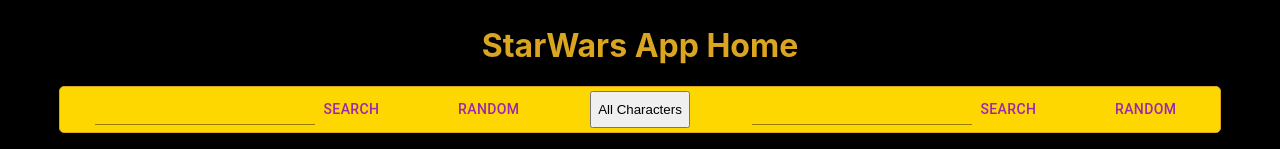
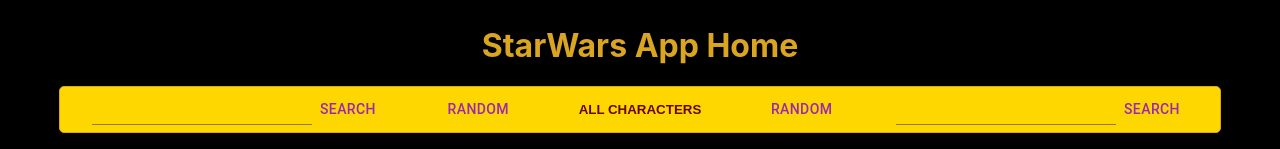
Before and after one commit to sangaray/StarWarsReactApp, a React (Create React App) app: page / in a window 1280 px wide. Shown: the top 149 px of the page. Built offline with nearby package versions, Linux system fonts and the light colour scheme; no server answers.

Commit message:
ültimo update

```diff
--- a/src/components/Cards.jsx
+++ b/src/components/Cards.jsx
@@ -1,7 +1,6 @@
 import React from "react";
 import Cardi from "./Cardi";
 import "./Cards.css";
-import Imagen from "../assets/StarWarsBattle.jpg";
 
 export default function Cards({ characters }) {
   const left = characters.cardLeft.name ? characters.cardLeft : null;
--- a/src/components/NavBar.css
+++ b/src/components/NavBar.css
@@ -8,3 +8,10 @@
   margin: 8px;
   padding: 4px;
 }
+
+.button {
+  background-color: gold;
+  border: none;
+  color: rgb(99, 5, 5);
+  font-weight: bold;
+}
--- a/src/components/NavBar.jsx
+++ b/src/components/NavBar.jsx
@@ -7,9 +7,11 @@
     <div className="navBar">
       <Search search={search} cardLocation="left" />
       <Random random={random} cardLocation="left" />
-      <button onClick={addList}>All Characters</button>
+      <button className="button" onClick={addList}>
+        ALL CHARACTERS
+      </button>
+      <Random random={random} cardLocation="right" />
       <Search search={search} cardLocation="right" />
-      <Random random={random} cardLocation="right" />
     </div>
   );
 }
```
